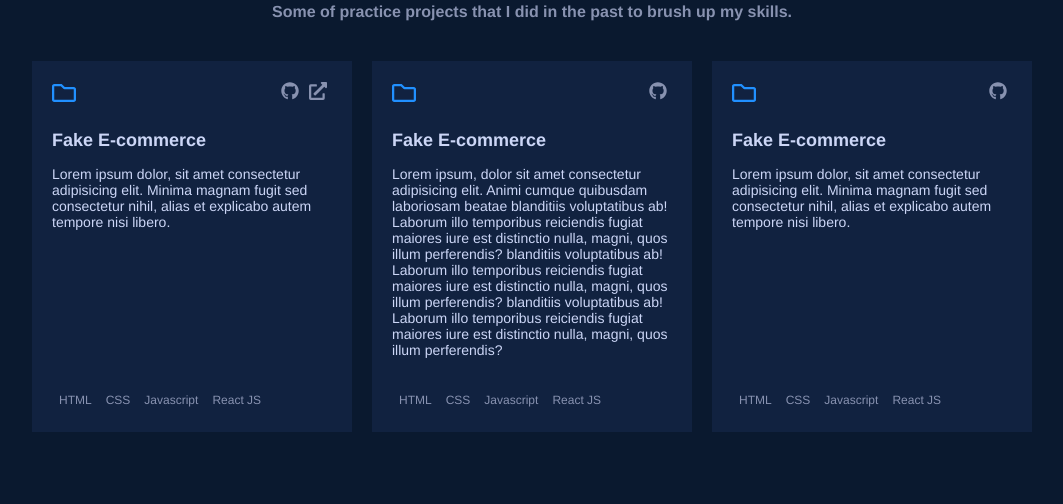
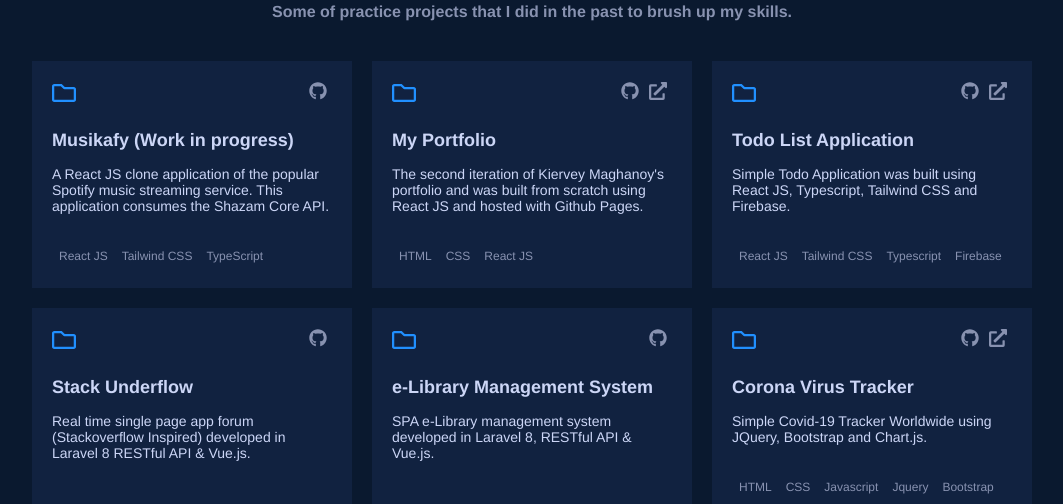
Before and after one commit to kiervz/kiervz.github.io, a React (Create React App) app: page / in a window 1280 px wide. Shown: the part 2947-3451 px from the top of the page, without its empty margins (108-1171 px from the left). Built offline with nearby package versions, Linux system fonts and the light colour scheme; the HTML template or start-up script is replaced by a standard one.

Commit message:
fix about and add work items

```diff
--- a/src/pages/About.js
+++ b/src/pages/About.js
@@ -14,13 +14,9 @@ const About = () => {
             <div className="about-container">
                 <div className="about-content">
                     <Fade triggerOnce={true} cascade delay={200}>
-                        <p>As a web developer with two years of experience under my belt, I can confidently say that my love for the industry continues to grow and evolve as I immerse myself in different technologies. </p>
-                        <p className='mt-2'>As a highly motivated individual, I am always looking for ways to improve and grow both personally and professionally. I believe that a strong work ethic and a dedication to personal development are essential for achieving success in any field, and I am committed to constantly developing my skills and knowledge in order to achieve my goals.</p>
-                        <p className='mt-2'>
-                        As a web developer, I have a deep passion for what I do. I find great satisfaction in solving the complex challenges that come with programming and creating functional and user-friendly applications. It's truly a fulfilling career for me and that allows me to express my skills and creativity on a daily basis.
-                        </p>
-                        <p className='mt-2'>
-                        Overall, being a web developer is more than just a job to me. It's a career that I am truly passionate about and it allows me to make a positive difference in the world.</p>
+                        <p>As a web developer with two years of experience, I have a deep love for the industry and a passion for what I do. I find great satisfaction in solving complex challenges and creating functional, user-friendly applications. </p>
+                        <p className='mt-2'>As a highly motivated individual, I am always looking for ways to improve and grow both personally and professionally. And I believe that a strong work ethic and dedication to personal development are essential for success.</p>
+                        <p className='mt-2'>Overall, being a web developer is more than just a job to me. It's a career that I am truly passionate about.</p>
                     </Fade>
                 </div>
 
--- a/src/pages/Work.css
+++ b/src/pages/Work.css
@@ -199,6 +199,21 @@
     justify-content: flex-start;
 }
 
+.other-projects {
+    text-align: center;
+    border-radius: 10px;
+    background-color: var(--bg-secondary-color);
+    width: max-content;
+    padding: 10px;
+    cursor: pointer;
+}
+
+.other-projects:hover {
+    color: var(--primary-color);
+    transform: scale(1.05);
+    transition: 0.3s;
+}
+
 @media (max-width: 768px) {
     .work-container {
         display: flex;
--- a/src/pages/Work.js
+++ b/src/pages/Work.js
@@ -9,50 +9,96 @@ import WorkItem from './WorkItem'
 const DUMMY_DATA = [
     {
         id: 1,
-        githubLink: 'https://github.com/kiervz/kiervz.github.io',
+        githubLink: 'https://github.com/kiervz/musikafy',
         external: {
-            available: true,
+            available: false,
             link: 'https://kiervz.github.io'
         },
-        title: 'Fake E-commerce',
-        content: 'Lorem ipsum dolor, sit amet consectetur adipisicing elit. Minima magnam fugit sed consectetur nihil, alias et explicabo autem tempore nisi libero.',
+        title: 'Musikafy (Work in progress)',
+        content: 'A React JS clone application of the popular Spotify music streaming service. This application consumes the Shazam Core API.',
         technologies: [
-            {id: 1, name: 'HTML'},
-            {id: 2, name: 'CSS'},
-            {id: 3, name: 'Javascript'},
-            {id: 4, name: 'React JS'}
+            {id: 1, name: 'React JS'},
+            {id: 2, name: 'Tailwind CSS'},
+            {id: 3, name: 'TypeScript'}
         ]
     },
     {
         id: 2,
         githubLink: 'https://github.com/kiervz/kiervz.github.io',
         external: {
+            available: true,
+            link: 'https://kierveymaghanoy.com/'
+        },
+        title: 'My Portfolio',
+        content: 'The second iteration of Kiervey Maghanoy\'s portfolio and was built from scratch using React JS and hosted with Github Pages.',
+        technologies: [
+            {id: 1, name: 'HTML'},
+            {id: 2, name: 'CSS'},
+            {id: 3, name: 'React JS'}
+        ]
+    },
+    {
+        id: 3,
+        githubLink: 'https://github.com/kiervz/todo-app',
+        external: {
+            available: true,
+            link: 'https://todo-react-ts-v1.web.app/'
+        },
+        title: 'Todo List Application',
+        content: 'Simple Todo Application was built using React JS, Typescript, Tailwind CSS and Firebase.',
+        technologies: [
+            {id: 1, name: 'React JS'},
+            {id: 2, name: 'Tailwind CSS'},
+            {id: 3, name: 'Typescript'},
+            {id: 4, name: 'Firebase'}
+        ]
+    },
+    {
+        id: 4,
+        githubLink: 'https://github.com/kiervz/stack-underflow',
+        external: {
             available: false,
             link: null
         },
-        title: 'Fake E-commerce',
-        content: 'Lorem ipsum, dolor sit amet consectetur adipisicing elit. Animi cumque quibusdam laboriosam beatae blanditiis voluptatibus ab! Laborum illo temporibus reiciendis fugiat maiores iure est distinctio nulla, magni, quos illum perferendis? blanditiis voluptatibus ab! Laborum illo temporibus reiciendis fugiat maiores iure est distinctio nulla, magni, quos illum perferendis? blanditiis voluptatibus ab! Laborum illo temporibus reiciendis fugiat maiores iure est distinctio nulla, magni, quos illum perferendis?',
+        title: 'Stack Underflow',
+        content: 'Real time single page app forum (Stackoverflow Inspired) developed in Laravel 8 RESTful API & Vue.js.',
+        technologies: [
+            {id: 1, name: 'Laravel'},
+            {id: 2, name: 'Vue JS'},
+            {id: 3, name: 'Vuetify'},
+            {id: 4, name: 'Laravel Websockets'}
+        ]
+    },
+    {
+        id: 5,
+        githubLink: 'https://github.com/kiervz/laravel-vue-js-library',
+        external: {
+            available: false,
+            link: null
+        },
+        title: 'e-Library Management System',
+        content: 'SPA e-Library management system developed in Laravel 8, RESTful API & Vue.js.',
+        technologies: [
+            {id: 1, name: 'Laravel'},
+            {id: 2, name: 'Vue JS'},
+        ]
+    },
+    {
+        id: 6,
+        githubLink: 'https://github.com/kiervz/coronavirus',
+        external: {
+            available: true,
+            link: 'https://kierveymaghanoy.com/coronavirus/'
+        },
+        title: 'Corona Virus Tracker',
+        content: 'Simple Covid-19 Tracker Worldwide using JQuery, Bootstrap and Chart.js.',
         technologies: [
             {id: 1, name: 'HTML'},
             {id: 2, name: 'CSS'},
             {id: 3, name: 'Javascript'},
-            {id: 4, name: 'React JS'}
-        ]
-    },
-    {
-        id: 3,
-        githubLink: 'https://github.com/kiervz/kiervz.github.io',
-        external: {
-            available: false,
-            link: null
-        },
-        title: 'Fake E-commerce',
-        content: 'Lorem ipsum dolor, sit amet consectetur adipisicing elit. Minima magnam fugit sed consectetur nihil, alias et explicabo autem tempore nisi libero.',
-        technologies: [
-            {id: 1, name: 'HTML'},
-            {id: 2, name: 'CSS'},
-            {id: 3, name: 'Javascript'},
-            {id: 4, name: 'React JS'}
+            {id: 4, name: 'Jquery'},
+            {id: 5, name: 'Bootstrap'},
+            {id: 6, name: 'Chart.js'}
         ]
     },
 ]
@@ -142,6 +188,13 @@ const Work = () => {
                     ))}
                 </div>
             </div>
+            <Fade triggerOnce={true} delay={600} duration={600}>
+                <div style={{display: 'flex', justifyContent: 'center'}}>
+                    <a className='other-projects' href='https://github.com/kiervz?tab=repositories'>
+                        <FaGithub /> Other Projects Here
+                    </a>
+                </div>
+            </Fade>
         </section>
     )
 }
```
